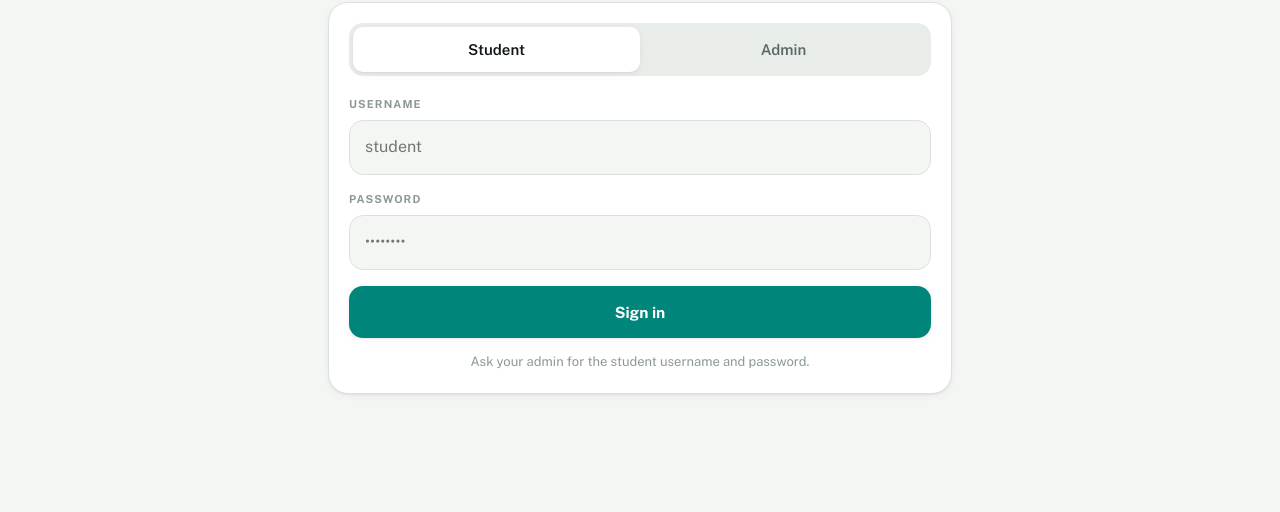
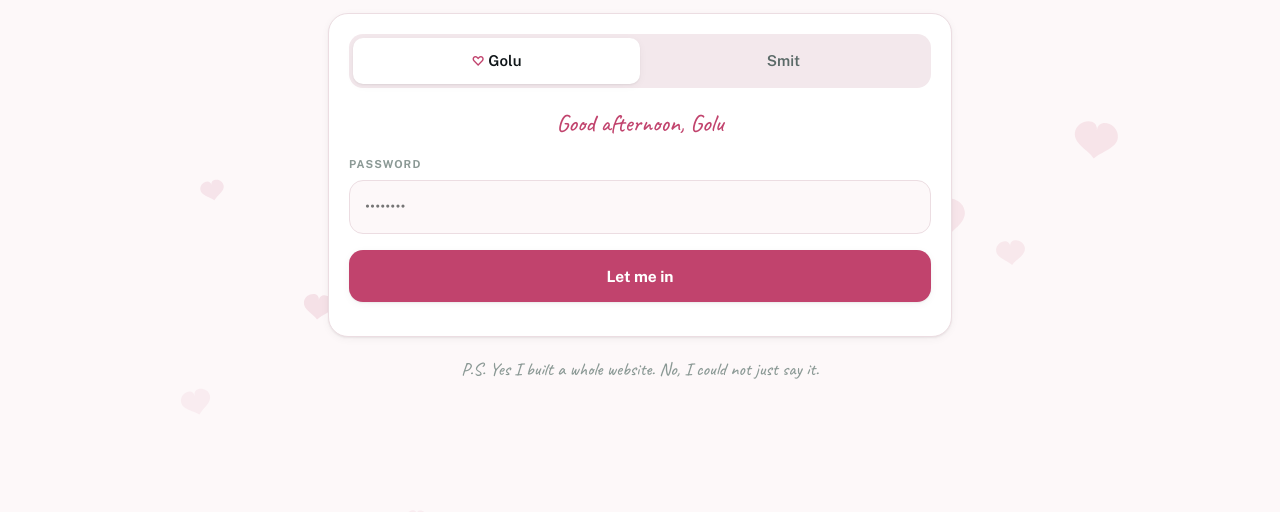
Before and after one commit to smit1682/smit1682.github.io, a plain HTML site: page nightingale/index.html in a window 1280 px wide. Shown: the part 288-800 px from the top of the page. Drawn offline with nearby package versions, Linux system fonts and the light colour scheme.

Commit message:
nightingale: a sign-in screen with their names on it
Co-Authored-By: Claude Opus 4.8 (1M context) <noreply@anthropic.com>

```diff
--- a/nightingale/css/styles.css
+++ b/nightingale/css/styles.css
@@ -624,6 +624,34 @@ code{font-family:var(--font-mono);font-size:.84em;background:var(--surface-2);pa
 #screen-home .topbar,
 #screen-home .pad{position:relative;z-index:1}
 
+/* the same, on the way in */
+#screen-login{position:relative}
+:root.love #screen-login .ambient{display:block}
+#screen-login .pad{position:relative;z-index:1}
+
+/* the lamp, lit */
+.brand-mark{position:relative}
+:root.love .brand-mark{animation:lamp 4s ease-in-out infinite}
+@keyframes lamp{
+  0%,100%{box-shadow:var(--shadow-md), 0 0 0 0 var(--accent-soft)}
+  50%    {box-shadow:var(--shadow-md), 0 0 26px 6px var(--accent-soft)}
+}
+
+/* who is signing in */
+.seg-heart{color:var(--accent);font-size:13px}
+.seg-btn.active .seg-heart{color:var(--accent)}
+
+.login-greet{
+  font-family:var(--font-hand,"Caveat",cursive);
+  font-size:24px;line-height:1.25;text-align:center;
+  color:var(--accent);margin:0 0 18px;
+}
+.login-ps{
+  font-family:var(--font-hand,"Caveat",cursive);
+  font-size:18px;line-height:1.4;text-align:center;
+  color:var(--ink-3);margin:20px auto 0;max-width:24rem;
+}
+
 .greet-inner{
   position:relative;z-index:1;text-align:center;
   padding:32px 28px calc(32px + var(--safe-bot));
--- a/nightingale/index.html
+++ b/nightingale/index.html
@@ -17,6 +17,7 @@
 
 <!-- ══════════ LOGIN ══════════ -->
 <section id="screen-login" class="screen active">
+  <canvas id="login-hearts" class="ambient" aria-hidden="true"></canvas>
   <div class="pad login-pad">
     <div class="brand">
       <div class="brand-mark" aria-hidden="true">
@@ -28,12 +29,14 @@
 
     <div class="card">
       <div class="seg" id="role-seg" role="tablist">
-        <button class="seg-btn active" data-role="student" role="tab">Student</button>
-        <button class="seg-btn" data-role="admin" role="tab">Admin</button>
+        <button class="seg-btn active" data-role="student" role="tab"><span class="seg-heart" aria-hidden="true">♡</span> <span id="seg-her">Golu</span></button>
+        <button class="seg-btn" data-role="admin" role="tab"><span id="seg-him">Smit</span></button>
         <span class="seg-slide" aria-hidden="true"></span>
       </div>
 
-      <label class="field">
+      <p class="login-greet" id="login-greet"></p>
+
+      <label class="field" id="field-user">
         <span id="user-label">Username</span>
         <input id="login-user" type="text" autocapitalize="none" autocorrect="off" spellcheck="false" autocomplete="username" placeholder="student">
       </label>
@@ -47,6 +50,8 @@
       <button id="login-btn" class="btn btn-primary btn-block">Sign in</button>
       <p class="hint" id="login-hint"></p>
     </div>
+
+    <p class="login-ps" id="login-ps"></p>
   </div>
 </section>
 
--- a/nightingale/js/app.js
+++ b/nightingale/js/app.js
@@ -45,6 +45,7 @@
     if (body) body.scrollTop = 0;
     /* the ambient hearts run only while her home screen is on show */
     if (id === 'screen-home') startAmbient(); else stopAmbient();
+    if (id === 'screen-login') startLoginHearts(); else stopLoginHearts();
   }
 
   function fmtClock(ms) {
@@ -134,13 +135,9 @@
     }
   }
 
-  /* shown once a calendar day, so it stays a moment rather than a nag */
+  /* every single sign-in — she should not have to wait a day for it */
   function maybeGreet() {
     if (!loveOn()) return;
-    let last = null;
-    try { last = localStorage.getItem('nep_greeted_v2'); } catch (e) {}
-    if (last === todayKey()) return;
-    try { localStorage.setItem('nep_greeted_v2', todayKey()); } catch (e) {}
     showGreeting();
   }
 
@@ -268,7 +265,9 @@
     greetHearts = null;
   }
 
-  /* the faint pass, behind her home screen */
+  /* the faint pass — behind the sign-in screen and her home screen */
+  const AMBIENT = { count: 14, alphaMin: 0.05, alphaMax: 0.14, sizeMin: 9, sizeMax: 26, speed: 0.55 };
+
   let homeHearts = null;
   function startAmbient() {
     if (!loveOn() || S.role !== 'student') return;
@@ -276,14 +275,27 @@
     /* wait a frame so the screen is laid out and the canvas has a size */
     requestAnimationFrame(function () {
       if (!$('#screen-home').classList.contains('active')) return;
-      homeHearts = runHearts($('#ambient'), {
-        count: 14, alphaMin: 0.05, alphaMax: 0.14, sizeMin: 9, sizeMax: 26, speed: 0.55
-      });
+      homeHearts = runHearts($('#ambient'), AMBIENT);
     });
   }
   function stopAmbient() {
     if (homeHearts) homeHearts.stop();
     homeHearts = null;
+  }
+
+  let loginHearts = null;
+  function startLoginHearts() {
+    if (!loveOn()) return;
+    stopLoginHearts();
+    requestAnimationFrame(function () {
+      if (!$('#screen-login').classList.contains('active')) return;
+      if (!document.documentElement.classList.contains('love')) return;
+      loginHearts = runHearts($('#login-hearts'), AMBIENT);
+    });
+  }
+  function stopLoginHearts() {
+    if (loginHearts) loginHearts.stop();
+    loginHearts = null;
   }
 
   function openNote() {
@@ -316,44 +328,73 @@
 
   /* ══════════ login ══════════ */
 
+  let wrongTries = 0;
+
   function initLogin() {
-    const seg = $('#role-seg');
+    /* the two tabs are their names, not job titles — and picking hers
+       drops the username field entirely, so she only types a password */
+    $('#seg-her').textContent = LOVE.nickname || LOVE.name || 'Student';
+    $('#seg-him').textContent = LOVE.from || 'Admin';
+    if (!loveOn()) {
+      $('#seg-her').textContent = 'Student';
+      $('#seg-him').textContent = 'Admin';
+      $('.seg-heart').classList.add('hidden');
+    }
 
-    seg.addEventListener('click', e => {
+    $('#role-seg').addEventListener('click', e => {
       const btn = e.target.closest('.seg-btn');
-      if (!btn) return;
-      const role = btn.dataset.role;
-      seg.dataset.role = role;
-      $$('.seg-btn').forEach(b => b.classList.toggle('active', b === btn));
-      $('#user-label').textContent = role === 'admin' ? 'Email' : 'Username';
-      const user = $('#login-user');
-      user.value = '';
-      user.type = role === 'admin' ? 'email' : 'text';
-      user.placeholder = role === 'admin' ? cfg.ADMIN_EMAIL : cfg.STUDENT_USERNAME;
-      $('#login-pass').value = '';
-      $('#login-error').classList.add('hidden');
-      updateHint();
+      if (btn) setRole(btn.dataset.role);
     });
 
     $('#login-btn').addEventListener('click', doLogin);
     $('#login-pass').addEventListener('keydown', e => { if (e.key === 'Enter') doLogin(); });
     $('#login-user').addEventListener('keydown', e => { if (e.key === 'Enter') $('#login-pass').focus(); });
 
-    $('#login-user').placeholder = cfg.STUDENT_USERNAME;
+    setRole('student');
+  }
+
+  function setRole(role) {
+    const her = role !== 'admin';
+    const seg = $('#role-seg');
+    seg.dataset.role = her ? 'student' : 'admin';
+    $$('.seg-btn').forEach(b => b.classList.toggle('active', (b.dataset.role === 'admin') === !her));
+
+    applyLove(her);                       // her side is rose, his stays clinical
+    wrongTries = 0;
+
+    const user = $('#login-user');
+    $('#field-user').classList.toggle('hidden', her && loveOn());
+    user.type = her ? 'text' : 'email';
+    user.value = her ? cfg.STUDENT_USERNAME : '';
+    user.placeholder = her ? cfg.STUDENT_USERNAME : cfg.ADMIN_EMAIL;
+    $('#user-label').textContent = her ? 'Username' : 'Email';
+
+    $('#login-pass').value = '';
+    $('#login-error').classList.add('hidden');
+
+    const name = her ? (LOVE.nickname || LOVE.name) : LOVE.from;
+    $('#login-greet').textContent = loveOn() && name ? timeOfDay() + ', ' + name : '';
+    $('#login-greet').classList.toggle('hidden', !(loveOn() && name));
+
+    $('#login-btn').textContent = her && loveOn() ? 'Let me in' : 'Sign in';
+
+    const ps = $('#login-ps');
+    ps.textContent = her && loveOn() ? pick(LOVE.loginLines) : '';
+    ps.classList.toggle('hidden', !(her && loveOn()));
+
+    if (her) startLoginHearts(); else stopLoginHearts();
     updateHint();
   }
 
   function updateHint() {
-    const role = $('#role-seg').dataset.role === 'admin' ? 'admin' : 'student';
+    const her = $('#role-seg').dataset.role !== 'admin';
     const hint = $('#login-hint');
-    if (API.isRemote()) {
-      hint.innerHTML = role === 'admin'
-        ? 'Use the admin account created in Supabase.'
-        : 'Ask your admin for the student username and password.';
-    } else {
-      hint.innerHTML = 'Demo mode — <code>' + esc(role === 'admin' ? cfg.ADMIN_EMAIL : cfg.STUDENT_USERNAME) +
-        '</code> / <code>' + esc(role === 'admin' ? cfg.ADMIN_DEMO_PASSWORD : cfg.STUDENT_PASSWORD) + '</code>';
+    if (!API.isRemote()) {
+      hint.innerHTML = 'Demo mode — <code>' + esc(her ? cfg.STUDENT_USERNAME : cfg.ADMIN_EMAIL) +
+        '</code> / <code>' + esc(her ? cfg.STUDENT_PASSWORD : cfg.ADMIN_DEMO_PASSWORD) + '</code>';
+      return;
     }
+    hint.innerHTML = her ? '' : 'Use the admin account created in Supabase.';
   }
 
   function loginError(msg) {
@@ -376,10 +417,15 @@
       const aliases = [cfg.STUDENT_USERNAME, LOVE.name, LOVE.nickname]
         .filter(Boolean).map(s => String(s).toLowerCase());
       if (aliases.indexOf(user.toLowerCase()) === -1 || pass !== cfg.STUDENT_PASSWORD) {
-        return loginError('That username and password do not match.');
+        wrongTries++;
+        let msg = (loveOn() && pick(LOVE.wrongPassword)) || 'That username and password do not match.';
+        if (wrongTries >= 3 && loveOn() && LOVE.passwordHint) msg += ' ' + LOVE.passwordHint;
+        return loginError(msg);
       }
+      wrongTries = 0;
       S.role = 'student';
       $('#login-pass').value = '';
+      stopLoginHearts();
       applyLove(true);
       show('screen-home');
       maybeGreet();
@@ -411,9 +457,8 @@
     closeNote();
     $('#greeting').classList.add('hidden');
     applyLove(false);
-    $('#login-user').value = '';
-    $('#login-pass').value = '';
     show('screen-login');
+    setRole('student');
   }
 
   /* ══════════ student home ══════════ */
@@ -1117,8 +1162,9 @@
 
     // a canvas animating behind a backgrounded tab is pure battery drain
     document.addEventListener('visibilitychange', () => {
-      if (document.hidden) stopAmbient();
-      else if ($('#screen-home').classList.contains('active')) startAmbient();
+      if (document.hidden) { stopAmbient(); stopLoginHearts(); return; }
+      if ($('#screen-home').classList.contains('active')) startAmbient();
+      if ($('#screen-login').classList.contains('active')) startLoginHearts();
     });
 
     window.addEventListener('beforeunload', e => {
--- a/nightingale/js/config.js
+++ b/nightingale/js/config.js
@@ -19,9 +19,9 @@ window.APP_CONFIG = {
   /* ── Student sign-in ───────────────────────────────────
      Checked in the browser, so treat it as a doorway, not
      a lock — anyone who views the page source can read it. */
-  STUDENT_USERNAME: 'student',
-  STUDENT_PASSWORD: 'student123',
-  STUDENT_NAME:     'Student',
+  STUDENT_USERNAME: 'golu',
+  STUDENT_PASSWORD: 'love',
+  STUDENT_NAME:     'Drashti',
 
 
   /* ── Admin sign-in ─────────────────────────────────────
@@ -79,6 +79,26 @@ window.APP_CONFIG = {
       'I do not need you to be perfect at this. I just like watching you go after something you want.'
     ],
 
+    /* the small line under the sign-in card */
+    loginLines: [
+      'P.S. There are 205 questions hiding in here. Good luck.',
+      'P.S. You are going to be a very good nurse.',
+      'P.S. Yes I built a whole website. No, I could not just say it.',
+      'P.S. Tea first. Then questions.',
+      'P.S. No peeking at the answers before you attempt. I will know.',
+      'P.S. Every time you open this, someone is cheering for you.',
+      'P.S. Built at odd hours, entirely on purpose.'
+    ],
+
+    /* when she gets the password wrong — warmer than a red box */
+    wrongPassword: [
+      'That is not it. Try again.',
+      'Nope. You know this one.',
+      'Not quite. One more go.',
+      'Wrong one, Golu.'
+    ],
+    passwordHint: 'Hint: the usual one.',
+
     /* shown on the result screen, chosen by how it went */
     praise: {
       great: ['That is brilliant, Golu.', 'Look at you go.', 'You made that look easy.'],
```
Also changed, not shown: 1 other file.
